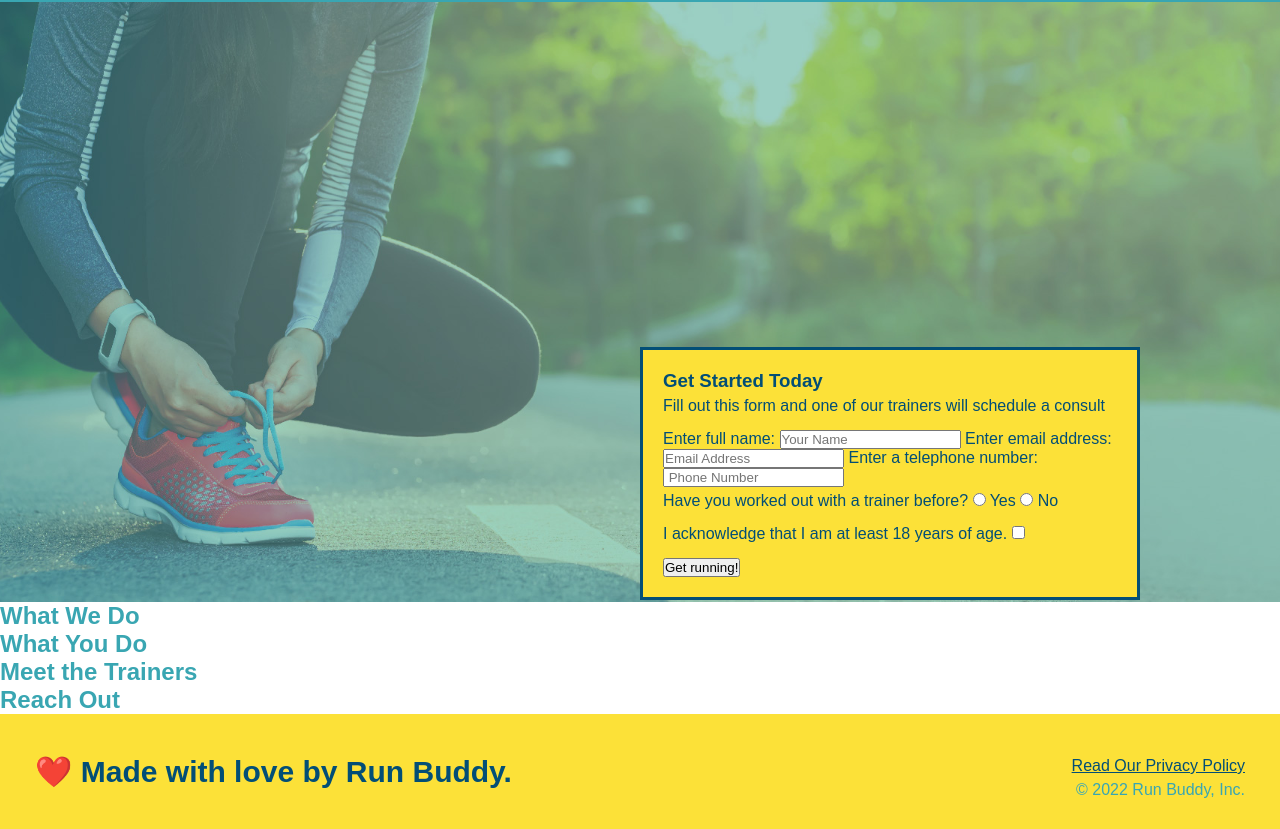
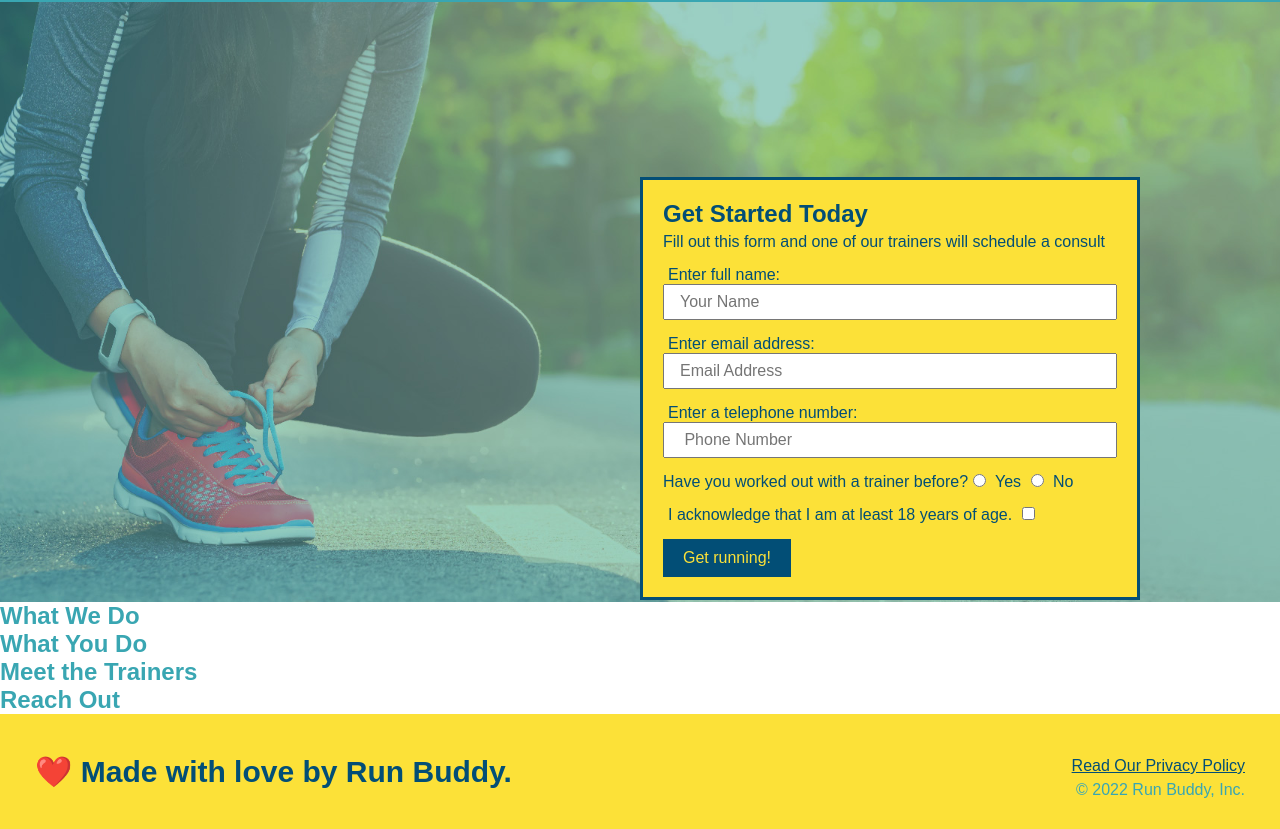
Before and after one commit to ShareeCo5/Run-Buddy2, a plain HTML site: page index.html in a window 1280 px wide. Shown: the part 80-909 px from the top of the page. Drawn offline with Linux system fonts and the light colour scheme.

Commit message:
Get running button

```diff
--- a/assets/css/style.css
+++ b/assets/css/style.css
@@ -73,8 +73,28 @@ footer a {
     right: 140px;
 }
 .hero-form h3 {
+    font-size: 24px;
     margin:0
 }
 .hero-form p {
     margin: 5px 0 15px 0;
 }
+.form-input {
+    border: 1 px solid #024e76;
+    display: block;
+    padding: 7px 15px;
+    font-size:16px;
+    color:#024e76;
+    width: 100%;
+    margin-bottom: 15px;
+}
+.hero-form label {
+    margin: 0 5px;
+}
+.hero-form button {
+    color: #fce138;
+    background-color: #024e76;
+    border: none;
+    padding: 10px 20px;
+    font-size: 16px;
+}
```
